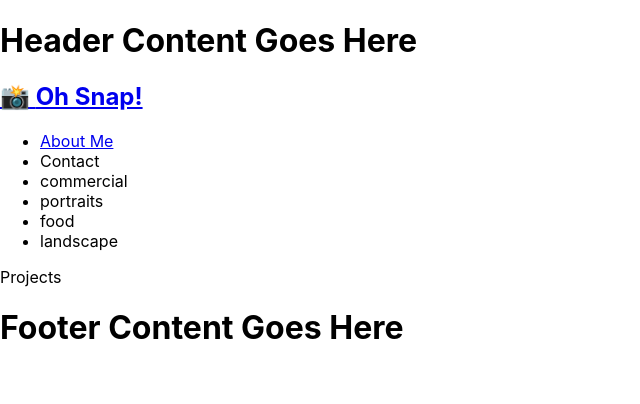
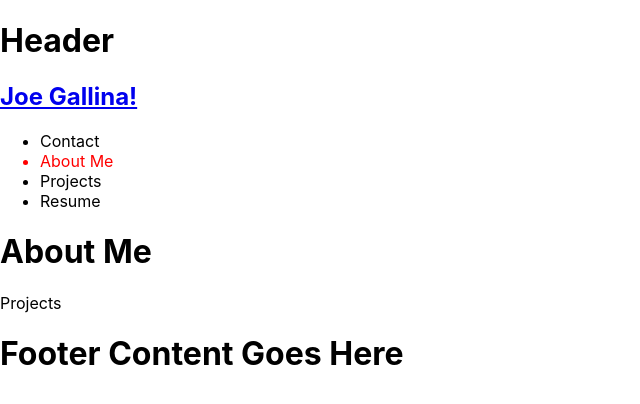
Before and after one commit to anillag/react-portfolio, a React (Create React App) app: page / in a window 1280 px wide. Shown: the top 404 px of the page, without its empty margins (0-640 px from the left). Built offline with nearby package versions, Linux system fonts and the light colour scheme.

Commit message:
Adjusted Navigation component and App.js

```diff
--- a/src/App.js
+++ b/src/App.js
@@ -1,27 +1,18 @@
 import React, { useState } from "react";
 import Header from "./components/Header";
 import Navigation from "./components/Navigation";
+import AboutMe from "./components/AboutMe";
 import Project from "./components/Project";
 import Contact from "./components/Contact";
 import Footer from "./components/Footer";
 
 function App() {
   const [categories] = useState([
-    {
-      name: "commercial",
-      description:
-        "Photos of grocery stores, food trucks, and other commercial projects",
-    },
-    { name: "portraits", description: "Portraits of people in my life" },
-    { name: "food", description: "Delicious delicacies" },
-    {
-      name: "landscape",
-      description: "Fields, farmhouses, waterfalls, and the beauty of nature",
-    },
+    { name: "About Me", description: "A brief into on me" },
+    { name: "Projects", description: "A list of past projects" },
+    { name: "Resume", description: "Joe Gallina's resume" },
   ]);
-
   const [currentCategory, setCurrentCategory] = useState(categories[0]);
-
   const [contactSelected, setContactSelected] = useState(false);
 
   return (
@@ -37,7 +28,8 @@ function App() {
       <main>
         {!contactSelected ? (
           <>
-            <Project currentCategory={currentCategory}></Project>
+            <AboutMe currentCategory={currentCategory}></AboutMe>
+            <Project></Project>
           </>
         ) : (
           <Contact></Contact>
--- /dev/null
+++ b/src/components/AboutMe/index.js
@@ -0,0 +1,11 @@
+import React from "react";
+
+function AboutMe() {
+  return (
+    <header>
+      <h1 id="about-me">About Me</h1>
+    </header>
+  );
+}
+
+export default AboutMe;
--- a/src/components/Header/index.js
+++ b/src/components/Header/index.js
@@ -3,7 +3,7 @@ import React from "react";
 function Header() {
   return (
     <header>
-      <h1 id="header">Header Content Goes Here</h1>
+      <h1 id="header">Header</h1>
     </header>
   );
 }
--- a/src/components/Navigation/index.js
+++ b/src/components/Navigation/index.js
@@ -10,24 +10,13 @@ function Navigation(props) {
   } = props;
 
   return (
-    <header className="">
+    <header>
       <h2>
-        <a href="/">
-          <span role="img" aria-label="camera">
-            {" "}
-            📸
-          </span>{" "}
-          Oh Snap!
-        </a>
+        <a href="/">Joe Gallina!</a>
       </h2>
       <nav>
-        <ul className="">
-          <li className="">
-            <a href="#about" onClick={() => setContactSelected(false)}>
-              About Me
-            </a>
-          </li>
-          <li className={`${contactSelected && "navActive"}`}>
+        <ul>
+          <li className={`${contactSelected && "active"}`}>
             <span onClick={() => setContactSelected(true)}>Contact</span>
           </li>
           {categories.map((category) => (
@@ -35,7 +24,7 @@ function Navigation(props) {
               className={`${
                 currentCategory.name === category.name &&
                 !contactSelected &&
-                "navActive"
+                "active"
               }`}
               key={category.name}
             >
--- a/src/index.css
+++ b/src/index.css
@@ -1,13 +1,17 @@
 body {
   margin: 0;
-  font-family: -apple-system, BlinkMacSystemFont, 'Segoe UI', 'Roboto', 'Oxygen',
-    'Ubuntu', 'Cantarell', 'Fira Sans', 'Droid Sans', 'Helvetica Neue',
+  font-family: -apple-system, BlinkMacSystemFont, "Segoe UI", "Roboto", "Oxygen",
+    "Ubuntu", "Cantarell", "Fira Sans", "Droid Sans", "Helvetica Neue",
     sans-serif;
   -webkit-font-smoothing: antialiased;
   -moz-osx-font-smoothing: grayscale;
 }
 
 code {
-  font-family: source-code-pro, Menlo, Monaco, Consolas, 'Courier New',
+  font-family: source-code-pro, Menlo, Monaco, Consolas, "Courier New",
     monospace;
 }
+
+.active {
+  color: red;
+}
```
Also changed, not shown: 1 other file (tests, documents, lock files or other folders).
